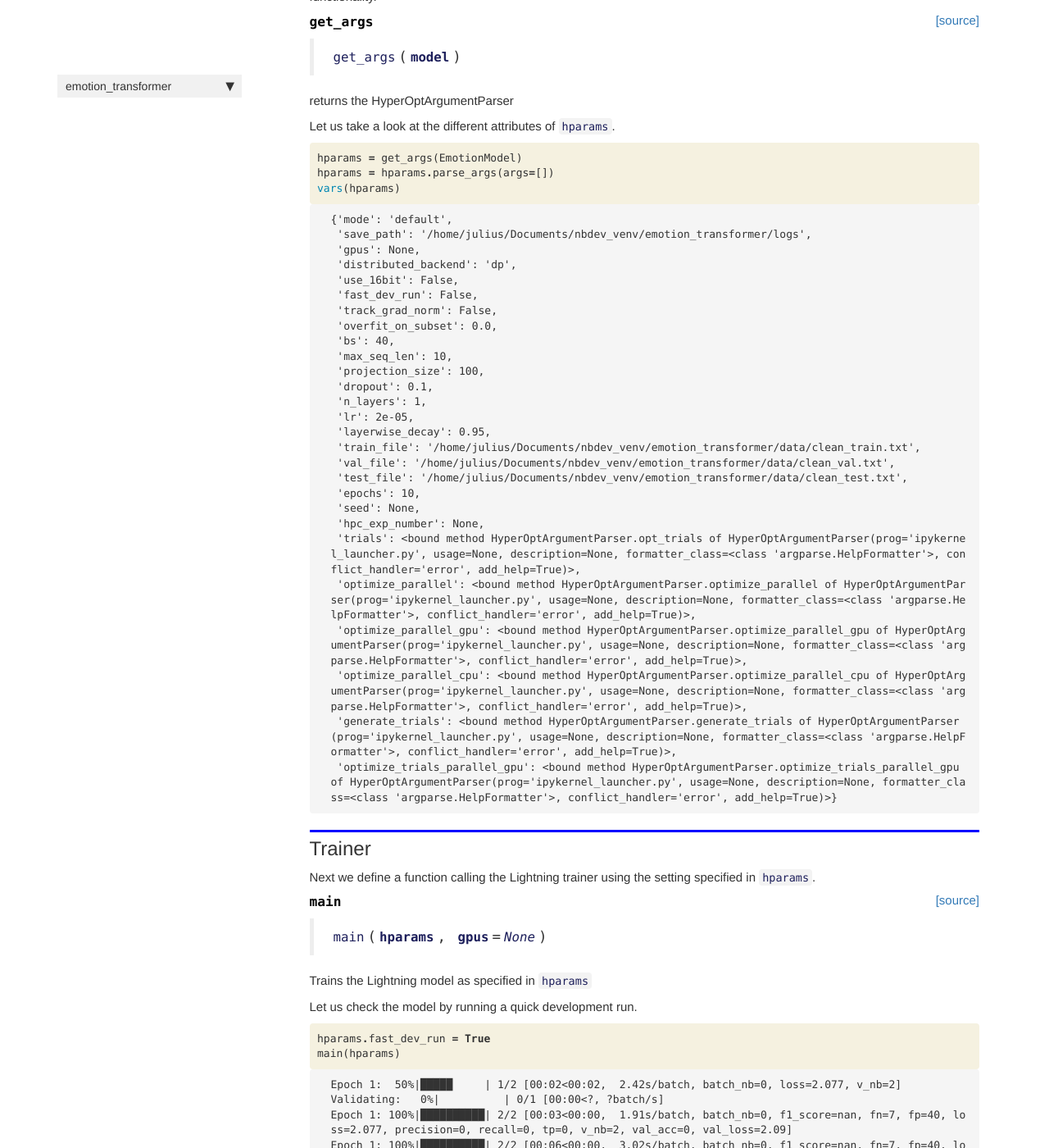
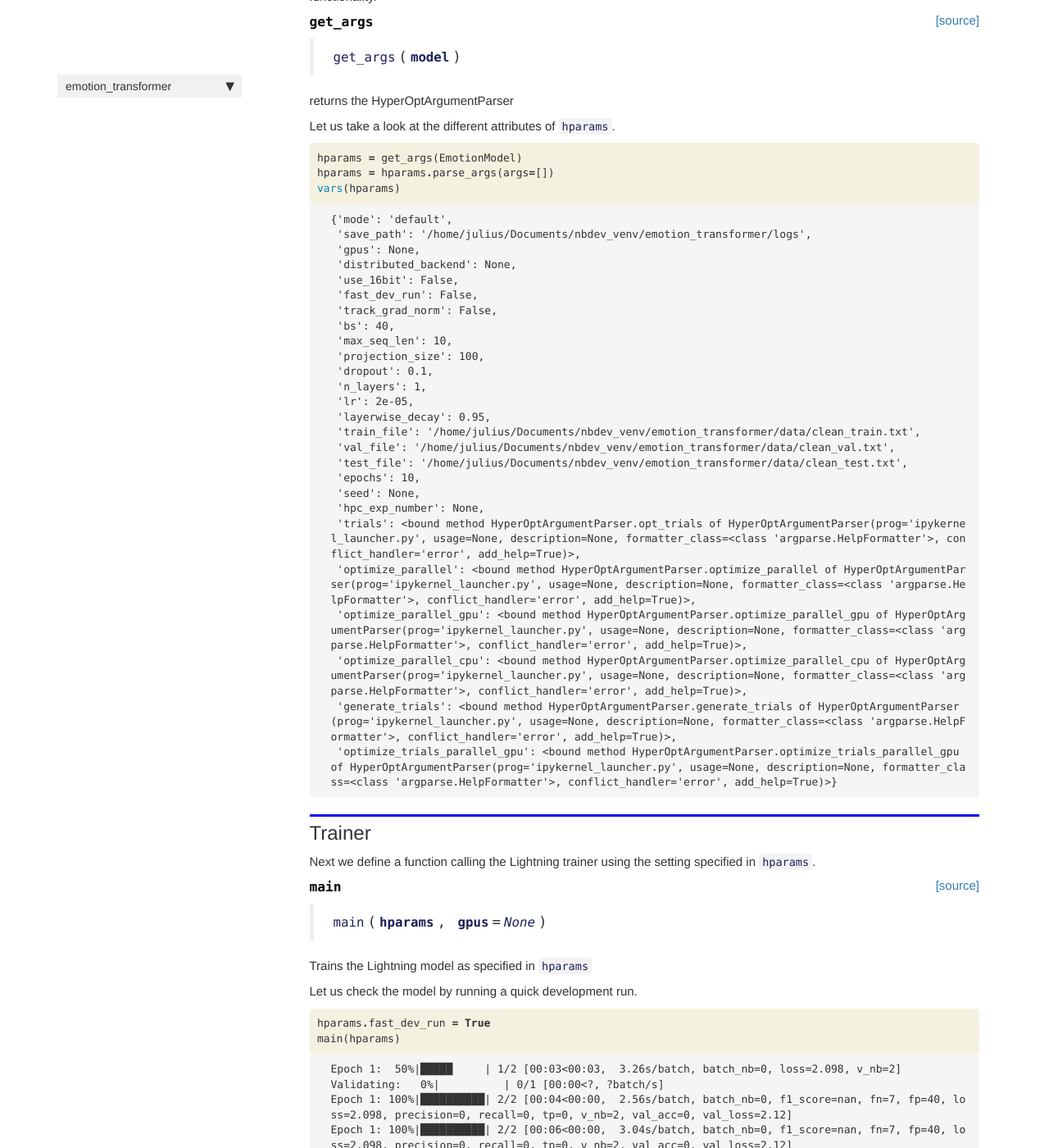
Before and after one commit to juliusberner/emotion_transformer, a Jekyll site: the page built from docs/lightning.html, in a window 1280 px wide and 1400 px high, scrolled down 963 px. Shown: the whole window at 82% size. Built offline with Jekyll 4.4.1, drawn with Linux system fonts in a browser that asks for light colours; nearby versions of some CDN libraries; comment, search, counter and statistics services are not loaded; some of the changed text lies outside the part shown.

Commit message:
first version

```diff
--- a/docs/dataloader.html
+++ b/docs/dataloader.html
@@ -27,7 +27,7 @@ summary: "data exploration and construction of the Dataloader for the SemEval-20
 </div>
 <div class="cell border-box-sizing text_cell rendered"><div class="inner_cell">
 <div class="text_cell_render border-box-sizing rendered_html">
-<h2 id="Data-exploration">Data exploration<a class="anchor-link" href="#Data-exploration">&#182;</a></h2><p>Let us first take a look at the preprocessed data using Pandas.</p>
+<h2 id="Data-exploration">Data exploration<a class="anchor-link" href="#Data-exploration">&#182;</a></h2><p>Let us first take a look at the data using Pandas. Note that we use the <a href="https://github.com/PhilippMaxx/SemEval2019Task3">preprocessed, cleaned data from PhilippMaxx</a>.</p>
 
 </div>
 </div>
--- a/docs/lightning.html
+++ b/docs/lightning.html
@@ -53,7 +53,7 @@ summary: "construction of the PyTorch Lightning module and the hyperparameter se
 
 
 <div class="output_markdown rendered_html output_subarea ">
-<h2 id="EmotionModel" class="doc_header"><code>class</code> <code>EmotionModel</code><a href="https://github.com/juliusberner/emotion_transformer/tree/master/emotion_transformer/lightning.py#L16" class="source_link" style="float:right">[source]</a></h2><blockquote><p><code>EmotionModel</code>(<strong><code>hparams</code></strong>) :: <code>LightningModule</code></p>
+<h2 id="EmotionModel" class="doc_header"><code>class</code> <code>EmotionModel</code><a href="https://github.com/juliusberner/emotion_transformer/tree/master/emotion_transformer/lightning.py#L17" class="source_link" style="float:right">[source]</a></h2><blockquote><p><code>EmotionModel</code>(<strong><code>hparams</code></strong>) :: <code>LightningModule</code></p>
 </blockquote>
 <p>PyTorch Lightning module for the Contextual Emotion Detection in Text Challenge</p>
 
@@ -84,7 +84,7 @@ summary: "construction of the PyTorch Lightning module and the hyperparameter se
 
 
 <div class="output_markdown rendered_html output_subarea ">
-<h4 id="get_args" class="doc_header"><code>get_args</code><a href="https://github.com/juliusberner/emotion_transformer/tree/master/emotion_transformer/lightning.py#L172" class="source_link" style="float:right">[source]</a></h4><blockquote><p><code>get_args</code>(<strong><code>model</code></strong>)</p>
+<h4 id="get_args" class="doc_header"><code>get_args</code><a href="https://github.com/juliusberner/emotion_transformer/tree/master/emotion_transformer/lightning.py#L178" class="source_link" style="float:right">[source]</a></h4><blockquote><p><code>get_args</code>(<strong><code>model</code></strong>)</p>
 </blockquote>
 <p>returns the HyperOptArgumentParser</p>
 
@@ -128,11 +128,10 @@ summary: "construction of the PyTorch Lightning module and the hyperparameter se
 <pre>{&#39;mode&#39;: &#39;default&#39;,
  &#39;save_path&#39;: &#39;/home/julius/Documents/nbdev_venv/emotion_transformer/logs&#39;,
  &#39;gpus&#39;: None,
- &#39;distributed_backend&#39;: &#39;dp&#39;,
+ &#39;distributed_backend&#39;: None,
  &#39;use_16bit&#39;: False,
  &#39;fast_dev_run&#39;: False,
  &#39;track_grad_norm&#39;: False,
- &#39;overfit_on_subset&#39;: 0.0,
  &#39;bs&#39;: 40,
  &#39;max_seq_len&#39;: 10,
  &#39;projection_size&#39;: 100,
@@ -179,7 +178,7 @@ summary: "construction of the PyTorch Lightning module and the hyperparameter se
 
 
 <div class="output_markdown rendered_html output_subarea ">
-<h4 id="main" class="doc_header"><code>main</code><a href="https://github.com/juliusberner/emotion_transformer/tree/master/emotion_transformer/lightning.py#L202" class="source_link" style="float:right">[source]</a></h4><blockquote><p><code>main</code>(<strong><code>hparams</code></strong>, <strong><code>gpus</code></strong>=<em><code>None</code></em>)</p>
+<h4 id="main" class="doc_header"><code>main</code><a href="https://github.com/juliusberner/emotion_transformer/tree/master/emotion_transformer/lightning.py#L207" class="source_link" style="float:right">[source]</a></h4><blockquote><p><code>main</code>(<strong><code>hparams</code></strong>, <strong><code>gpus</code></strong>=<em><code>None</code></em>)</p>
 </blockquote>
 <p>Trains the Lightning model as specified in <code>hparams</code></p>
 
@@ -217,10 +216,10 @@ summary: "construction of the PyTorch Lightning module and the hyperparameter se
 <div class="output_area">
 
 <div class="output_subarea output_stream output_stderr output_text">
-<pre>Epoch 1:  50%|█████     | 1/2 [00:02&lt;00:02,  2.42s/batch, batch_nb=0, loss=2.077, v_nb=2]
+<pre>Epoch 1:  50%|█████     | 1/2 [00:03&lt;00:03,  3.26s/batch, batch_nb=0, loss=2.098, v_nb=2]
 Validating:   0%|          | 0/1 [00:00&lt;?, ?batch/s]
-Epoch 1: 100%|██████████| 2/2 [00:03&lt;00:00,  1.91s/batch, batch_nb=0, f1_score=nan, fn=7, fp=40, loss=2.077, precision=0, recall=0, tp=0, v_nb=2, val_acc=0, val_loss=2.09]
-Epoch 1: 100%|██████████| 2/2 [00:06&lt;00:00,  3.02s/batch, batch_nb=0, f1_score=nan, fn=7, fp=40, loss=2.077, precision=0, recall=0, tp=0, v_nb=2, val_acc=0, val_loss=2.09]
+Epoch 1: 100%|██████████| 2/2 [00:04&lt;00:00,  2.56s/batch, batch_nb=0, f1_score=nan, fn=7, fp=40, loss=2.098, precision=0, recall=0, tp=0, v_nb=2, val_acc=0, val_loss=2.12]
+Epoch 1: 100%|██████████| 2/2 [00:06&lt;00:00,  3.04s/batch, batch_nb=0, f1_score=nan, fn=7, fp=40, loss=2.098, precision=0, recall=0, tp=0, v_nb=2, val_acc=0, val_loss=2.12]
 </pre>
 </div>
 </div>
@@ -249,7 +248,7 @@ Epoch 1: 100%|██████████| 2/2 [00:06&lt;00:00,  3.02s/batch,
     <span class="n">hparams</span> <span class="o">=</span> <span class="n">get_args</span><span class="p">(</span><span class="n">EmotionModel</span><span class="p">)</span>
     <span class="n">hparams</span> <span class="o">=</span> <span class="n">hparams</span><span class="o">.</span><span class="n">parse_args</span><span class="p">()</span>
 
-    <span class="k">if</span> <span class="n">hparams</span><span class="o">.</span><span class="n">mode</span> <span class="o">==</span> <span class="s1">&#39;default&#39;</span><span class="p">:</span>
+    <span class="k">if</span> <span class="n">hparams</span><span class="o">.</span><span class="n">mode</span> <span class="ow">in</span> <span class="p">[</span><span class="s1">&#39;test&#39;</span><span class="p">,</span><span class="s1">&#39;default&#39;</span><span class="p">]:</span>
         <span class="n">main</span><span class="p">(</span><span class="n">hparams</span><span class="p">)</span>
     <span class="k">elif</span> <span class="n">hparams</span><span class="o">.</span><span class="n">mode</span> <span class="o">==</span> <span class="s1">&#39;hparams_search&#39;</span><span class="p">:</span>
         <span class="k">if</span> <span class="n">hparams</span><span class="o">.</span><span class="n">gpus</span><span class="p">:</span>
--- a/emotion_transformer/lightning.py
+++ b/emotion_transformer/lightning.py
@@ -6,6 +6,7 @@ __all__ = ['EmotionModel', 'get_args', 'main']
 import logging
 logging.disable(logging.CRITICAL)
 import os
+import random
 import torch
 import pytorch_lightning as pl
 from test_tube import HyperOptArgumentParser
@@ -162,7 +163,7 @@ class EmotionModel(pl.LightningModule):
         parser.opt_range('--lr', '--learning_rate', default=2.0e-5, type=float,
                          tunable=True, low=1.0e-5, high=3.0e-5, nb_samples=4,
                          help='initial learning rate', metavar='LR', dest='lr')
-        parser.opt_list('--layerwise_decay', default=0.95, type=float, options=[0.99, 0.95, 0.9], tunable=True)
+        parser.opt_list('--layerwise_decay', default=0.95, type=float, options=[0.4, 0.6, 0.8], tunable=True)
         parser.add_argument('--train_file', default=os.path.join(root_dir, 'data/clean_train.txt'), type=str)
         parser.add_argument('--val_file', default=os.path.join(root_dir, 'data/clean_val.txt'), type=str)
         parser.add_argument('--test_file', default=os.path.join(root_dir, 'data/clean_test.txt'), type=str)
```
Also changed, not shown: docs/index.html (+14 -17 lines), README.md, 3 other files.
